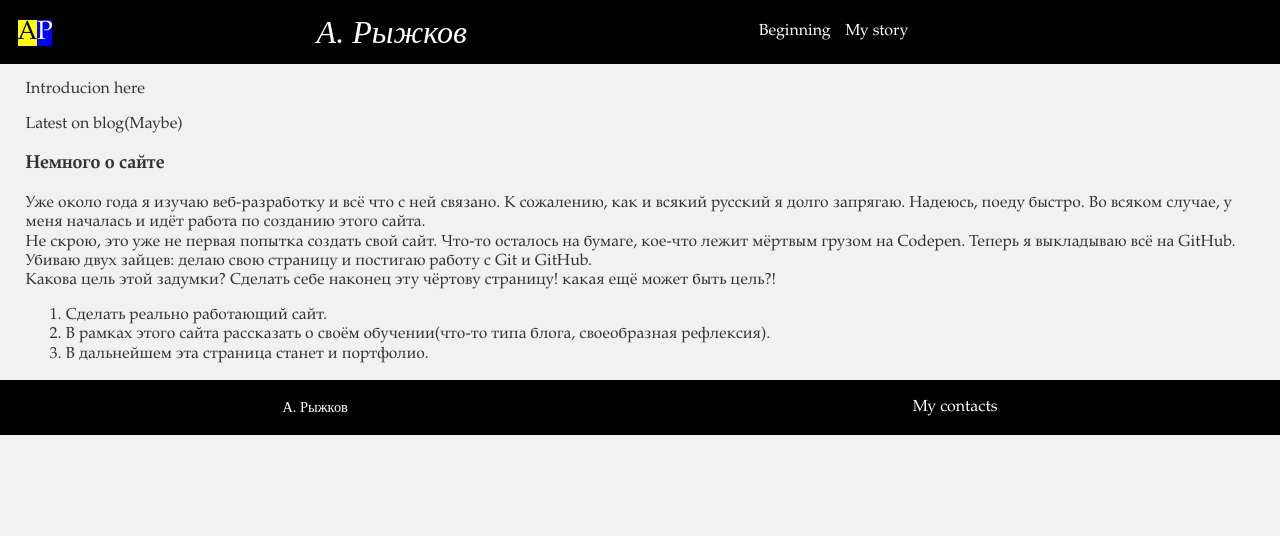
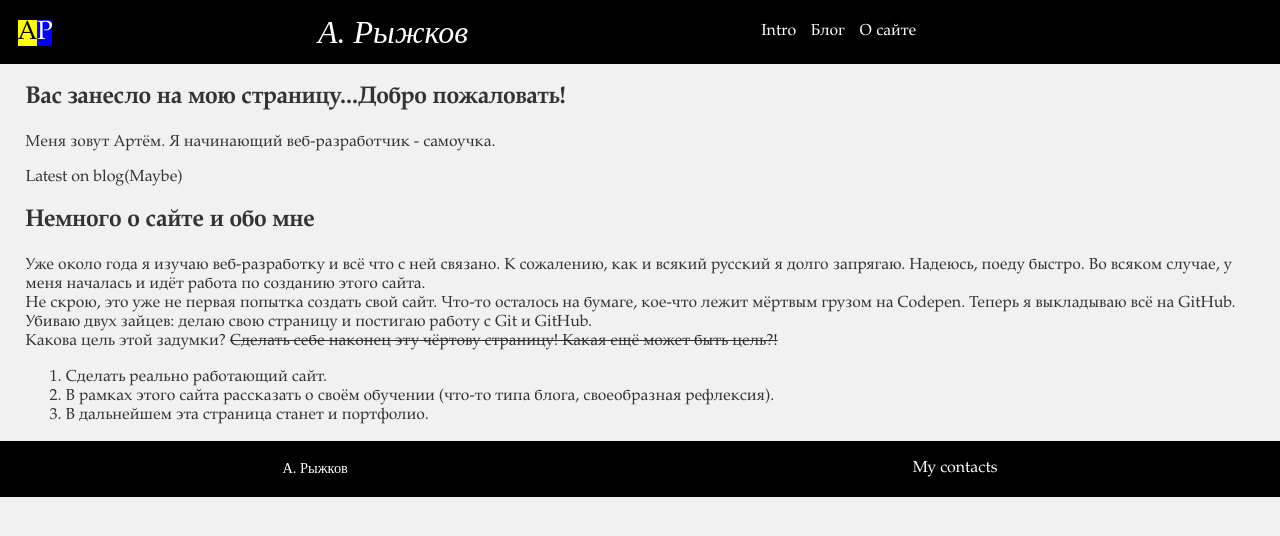
Before and after one commit to Temmy1/aryzhkov, a plain HTML site: page index.html in a window 1280 px wide. Drawn offline with Linux system fonts and the light colour scheme.

Commit message:
start intro

```diff
--- a/css/style.css
+++ b/css/style.css
@@ -65,6 +65,10 @@ h4 {
 h4:hover {
   color: #ffff00;
 }
+
+#real-purpose {
+  text-decoration: line-through;
+}
 /*--- Навигация и списки ---*/
 #main-nav {
   flex: 1 1 auto;
--- a/index.html
+++ b/index.html
@@ -14,15 +14,17 @@
          <h1 id="my-name">А. Рыжков</h1>
          <nav id="main-nav">
             <ul>
-              <li>Beginning</li>
-              <li>My story</li>
+              <li>Intro</li>
+              <li>Блог</li>
+              <li>О сайте</li>
             </ul>
          </nav>
        </header>
 
        <section id="main-page">
          <article class="main-page-article" id="intro">
-           <p>Introducion here</p>
+           <h2>Вас занесло на мою страницу...Добро пожаловать!</h2>
+           <p>Меня зовут Артём. Я начинающий веб-разработчик - самоучка. </p>
          </article>
 
          <article class="main-page-article" id="blog">
@@ -30,14 +32,14 @@
          </article>
 
          <article class="main-page-article" id="about-site">
-           <h3> Немного о сайте</h3>
+           <h2> Немного о сайте и обо мне</h2>
            <p>Уже около года я изучаю веб-разработку и всё что с ней связано. К сожалению, как и всякий русский я долго запрягаю. Надеюсь, поеду быстро. Во всяком случае, у меня началась и идёт
            работа по созданию этого сайта. <br> Не скрою, это уже не первая попытка создать свой сайт. Что-то осталось на бумаге, кое-что лежит мёртвым грузом на Codepen. Теперь я выкладываю всё на GitHub.
            Убиваю двух зайцев: делаю свою страницу и постигаю работу с Git и GitHub. <br> Какова цель этой задумки?
-           <span id="real-purpose"> Сделать себе наконец эту чёртову страницу! какая ещё может быть цель?!</span></p>
+           <span id="real-purpose"> Сделать себе наконец эту чёртову страницу! Какая ещё может быть цель?!</span></p>
            <ol id="aims">
              <li>Сделать реально работающий сайт.</li>
-             <li>В рамках этого сайта рассказать о своём обучении(что-то типа блога, своеобразная рефлексия).</li>
+             <li>В рамках этого сайта рассказать о своём обучении (что-то типа блога, своеобразная рефлексия).</li>
              <li>В дальнейшем эта страница станет и портфолио.</li>
            </ol>
          </article>
```
